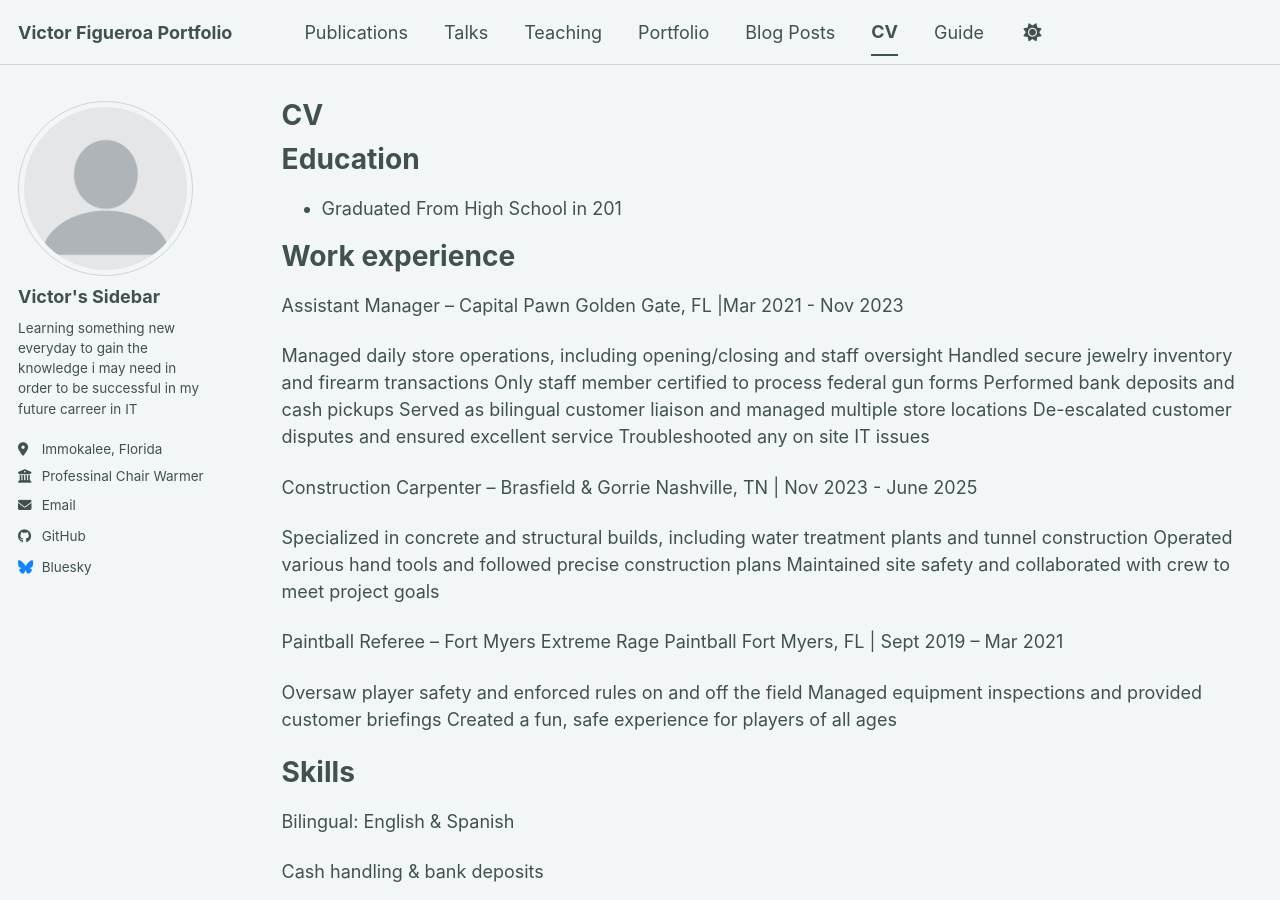
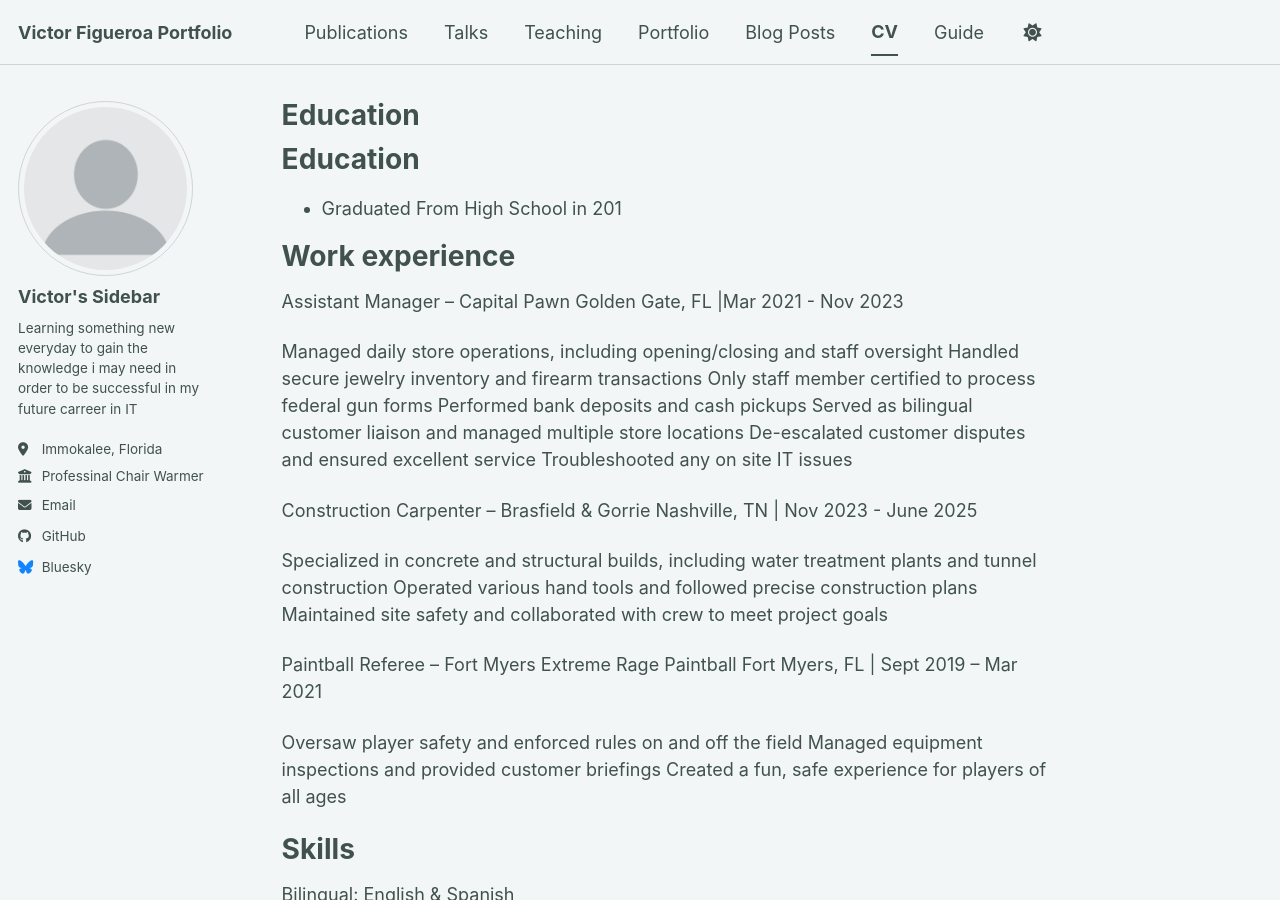
Before and after one commit to victorf972-glitch/github.io, a Jekyll site: the page built from _pages/cv.md, in a window 1280 px wide and 900 px high. Built offline with Jekyll 4.4.1, drawn with Linux system fonts in a browser that asks for light colours; our own code applies the rules of GitHub Pages for plain Markdown files; a script bundle is joined from its source files by our own code; library files that are not in the unit come from our copies.

Commit message:
Update cv.md

```diff
--- a/_pages/cv.md
+++ b/_pages/cv.md
@@ -1,13 +1,3 @@
----
-layout: archive
-title: "CV"
-permalink: /cv/
-author_profile: true
-redirect_from:
-  - /resume
----
-
-{% include base_path %}
 
 Education
 ======
```
